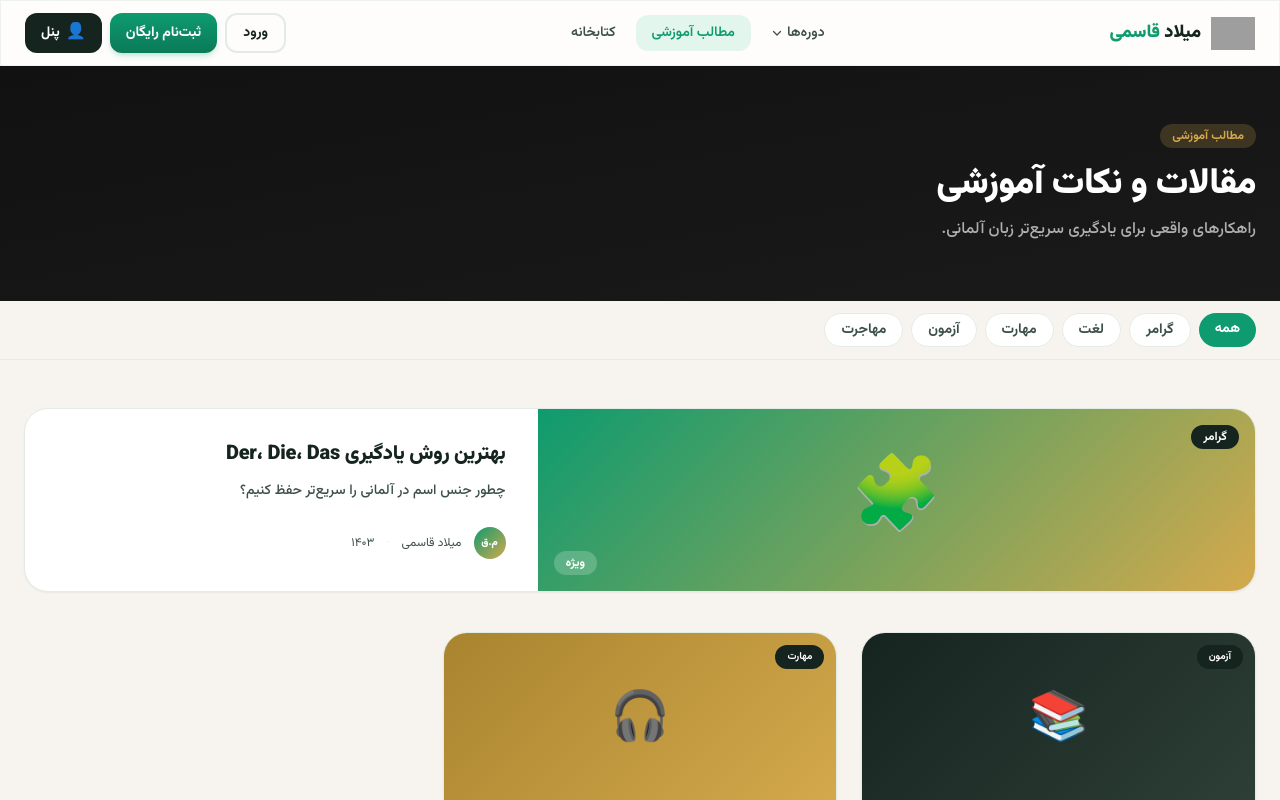
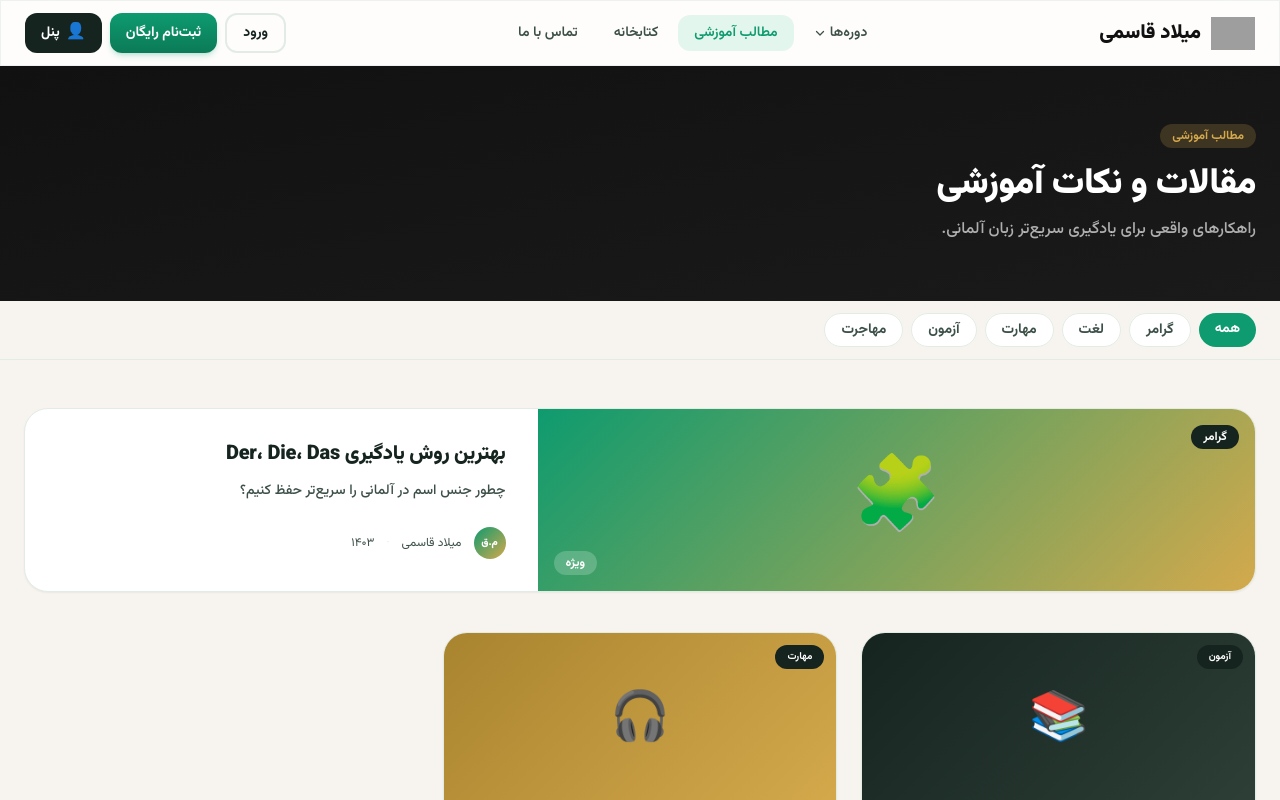
Before and after one commit to mgh13674195-bot/miladzaban-next, a Next.js app: page /blog in a window 1280 px wide. Shown: the top 800 px of the page. Built offline with nearby package versions, Linux system fonts and the light colour scheme; grey boxes are pictures that could not be loaded.

Commit message:
fix: improve navbar layout and brand styling

```diff
--- a/src/components/layout/Navbar.tsx
+++ b/src/components/layout/Navbar.tsx
@@ -18,6 +18,7 @@ const navLinks = [
   },
   { label: 'مطالب آموزشی', href: '/blog' },
   { label: 'کتابخانه', href: '/#library' },
+  { label: 'تماس با ما', href: '/contact' },
 ]
 
 export default function Navbar() {
@@ -42,11 +43,11 @@ export default function Navbar() {
                 height={55}
                 className="w-11 h-auto object-contain flex-shrink-0 group-hover:scale-105 transition-transform"
               />
-              <span>میلاد <span className="text-primary">قاسمی</span></span>
+              <span className="text-xl text-[#111111]">میلاد قاسمی</span>
             </Link>
 
             {/* Desktop nav */}
-            <nav className="hidden md:flex flex-1 justify-center">
+            <nav className="hidden lg:flex flex-1 justify-center">
               <ul className="flex gap-1 list-none">
                 {navLinks.map((item) => (
                   <li
@@ -90,7 +91,7 @@ export default function Navbar() {
             </nav>
 
             {/* Actions */}
-            <div className="hidden md:flex items-center gap-2 flex-shrink-0">
+            <div className="hidden lg:flex items-center gap-2 flex-shrink-0">
               <Link href="/login" className="btn-ghost btn-sm">ورود</Link>
               <Link href="/signup" className="btn-primary btn-sm">ثبت‌نام رایگان</Link>
               <Link href="/panel" className="btn-dark btn-sm gap-1.5">
@@ -100,7 +101,7 @@ export default function Navbar() {
 
             {/* Mobile hamburger */}
             <button
-              className="md:hidden w-10 h-10 rounded-xl bg-cream grid place-items-center text-ink hover:bg-line transition-colors"
+              className="lg:hidden w-10 h-10 rounded-xl bg-cream grid place-items-center text-ink hover:bg-line transition-colors"
               onClick={() => setMobileOpen(true)}
               aria-label="منو"
             >
@@ -130,7 +131,7 @@ export default function Navbar() {
                   height={50}
                   className="w-10 h-auto object-contain flex-shrink-0"
                 />
-                میلاد <span className="text-primary">قاسمی</span>
+                <span className="text-lg text-[#111111]">میلاد قاسمی</span>
               </Link>
               <button
                 className="w-8 h-8 rounded-full bg-cream grid place-items-center text-sm text-ink-soft hover:bg-line"
```
